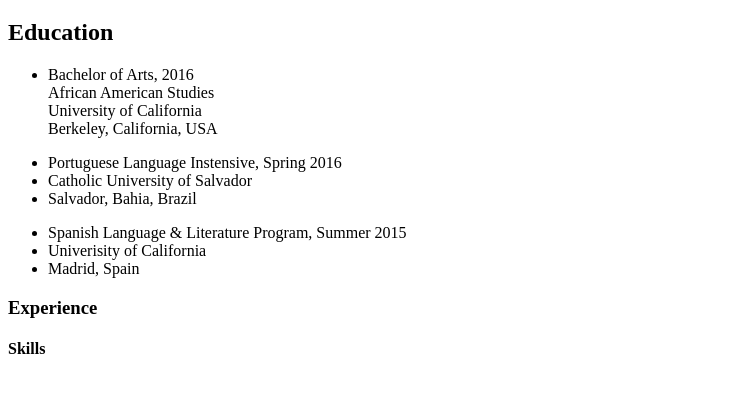
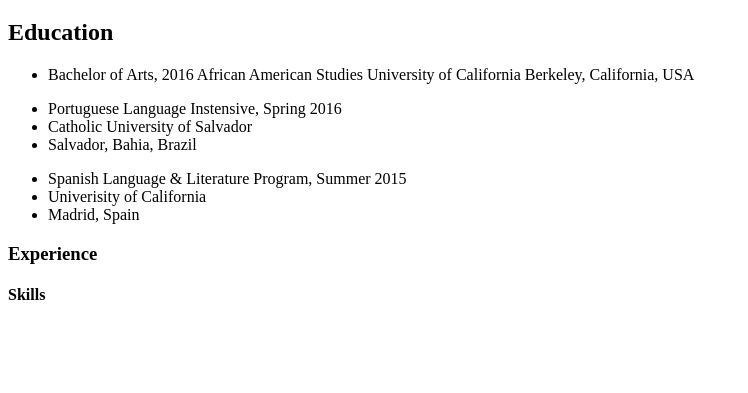
Before and after one commit to aadejnmt/Resume, a plain HTML site: page index.html in a window 1280 px wide. Shown: the part 87-480 px from the top of the page, without its empty margins (0-748 px from the left). Drawn offline with Linux system fonts and the light colour scheme.

Commit message:
Update index.html

```diff
--- a/index.html
+++ b/index.html
@@ -12,11 +12,8 @@
   <h2>Education</h2>
       <ul>
           <li>Bachelor of Arts, 2016
-      <div>
           African American Studies
-      <div>
           University of California
-      <div>
           Berkeley, California, USA</li>
       </ul>
 
```
